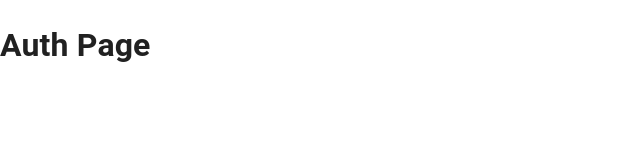
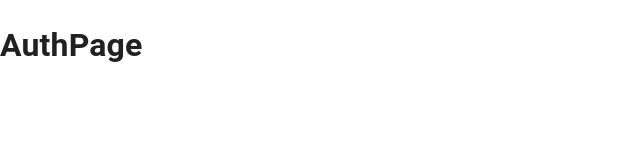
Before and after one commit to carlosm22700/Mentalnote_frontend, a React (Create React App) app: page / in a window 1280 px wide. Shown: the top 160 px of the page, without its empty margins (0-640 px from the left). Built offline with nearby package versions, Linux system fonts and the light colour scheme.

Commit message:
cleans up authpage

```diff
--- a/src/pages/AuthPage/AuthPage.js
+++ b/src/pages/AuthPage/AuthPage.js
@@ -1,7 +1,7 @@
 export default function AuthPage() {
   return (
     <main>
-      <h1>Auth Page</h1>
+      <h1>AuthPage</h1>
     </main>
   );
 }
```
